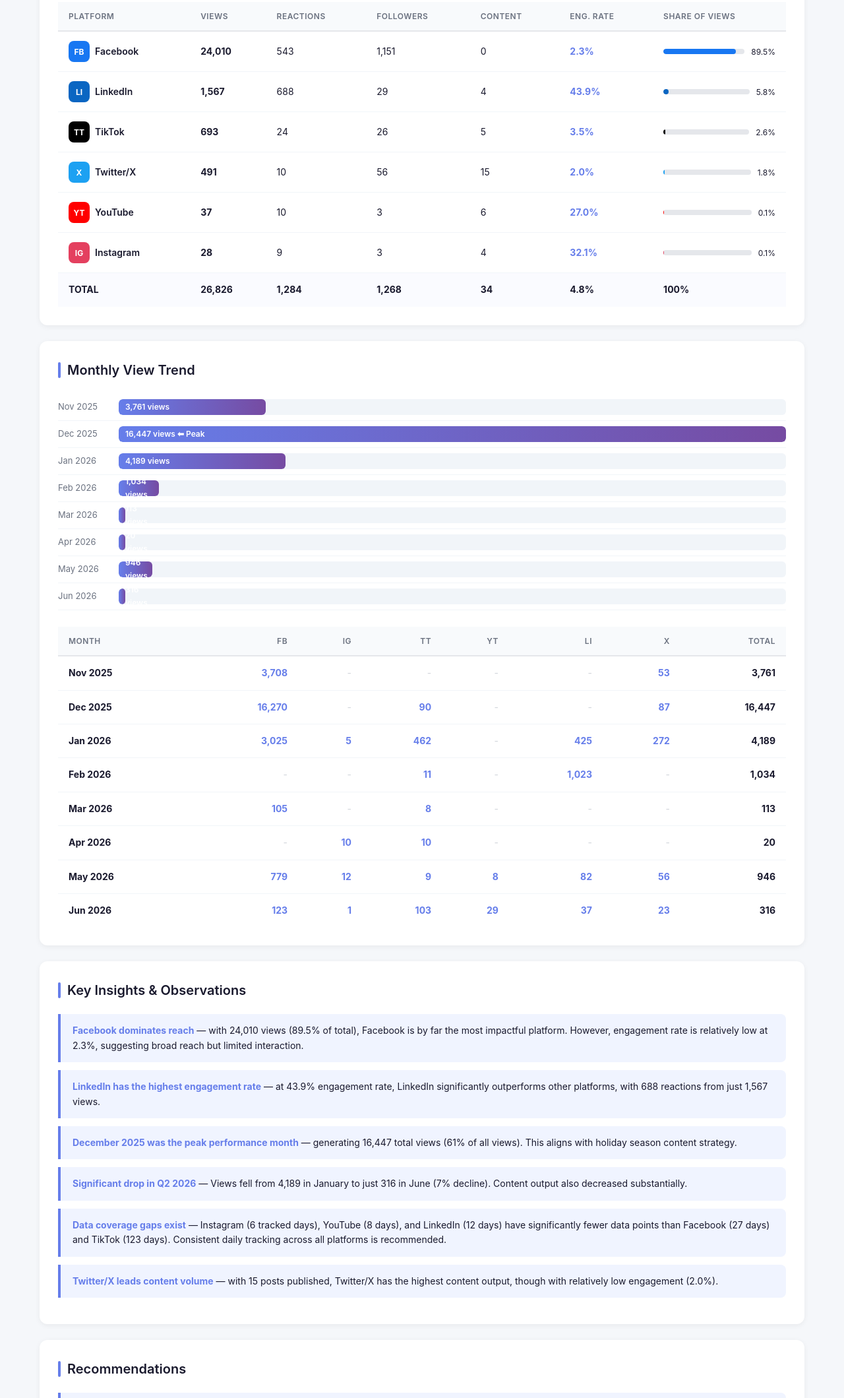
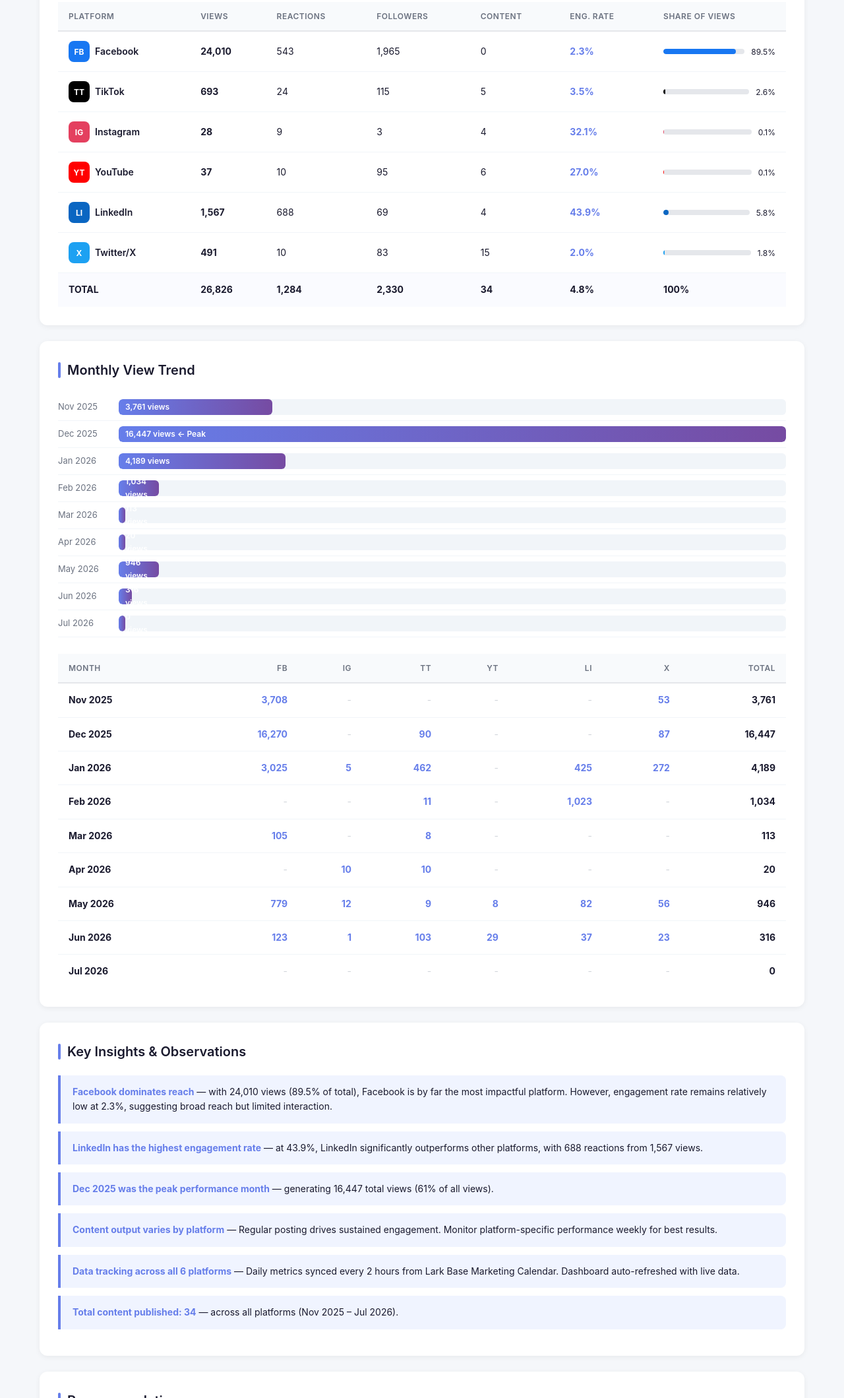
Before and after one commit to mellydeguzman01-ship-it/game-engine-website, a website: page social-dashboard.html in a window 1280 px wide. Shown: the part 681-2800 px from the top of the page at 66% size. Drawn offline with Linux system fonts and the light colour scheme.

Commit message:
auto: social dashboard refresh with live data

```diff
--- a/social-dashboard.html
+++ b/social-dashboard.html
@@ -9,27 +9,21 @@
 body { font-family: -apple-system, BlinkMacSystemFont, 'Segoe UI', Roboto, sans-serif; background: #f5f7fa; color: #1a1a2e; line-height: 1.6; }
 .container { max-width: 1200px; margin: 0 auto; padding: 40px 20px; }
 
-/* Header */
 .header { background: linear-gradient(135deg, #667eea 0%, #764ba2 100%); color: white; padding: 40px; border-radius: 16px; margin-bottom: 30px; }
 .header h1 { font-size: 32px; font-weight: 700; margin-bottom: 8px; }
 .header .subtitle { font-size: 16px; opacity: 0.9; }
 .header .date-range { font-size: 14px; opacity: 0.7; margin-top: 4px; }
 
-/* KPI Cards */
 .kpi-grid { display: grid; grid-template-columns: repeat(auto-fit, minmax(220px, 1fr)); gap: 20px; margin-bottom: 30px; }
 .kpi-card { background: white; border-radius: 12px; padding: 24px; box-shadow: 0 2px 8px rgba(0,0,0,0.06); }
 .kpi-card .label { font-size: 13px; color: #6b7280; text-transform: uppercase; letter-spacing: 0.5px; margin-bottom: 8px; }
 .kpi-card .value { font-size: 28px; font-weight: 700; color: #1a1a2e; }
 .kpi-card .sub { font-size: 13px; color: #9ca3af; margin-top: 4px; }
-.kpi-card .trend-up { color: #10b981; }
-.kpi-card .trend-down { color: #ef4444; }
 
-/* Section */
 .section { background: white; border-radius: 12px; padding: 28px; margin-bottom: 24px; box-shadow: 0 2px 8px rgba(0,0,0,0.06); }
 .section h2 { font-size: 20px; font-weight: 600; margin-bottom: 20px; color: #1a1a2e; display: flex; align-items: center; gap: 10px; }
 .section h2::before { content: ''; width: 4px; height: 24px; background: #667eea; border-radius: 2px; }
 
-/* Table */
 table { width: 100%; border-collapse: collapse; font-size: 14px; }
 th { text-align: left; padding: 12px 16px; background: #f8fafc; color: #6b7280; font-weight: 600; font-size: 12px; text-transform: uppercase; letter-spacing: 0.5px; border-bottom: 2px solid #e5e7eb; }
 td { padding: 14px 16px; border-bottom: 1px solid #f1f5f9; }
@@ -38,15 +32,12 @@
 
 .platform-badge { display: inline-flex; align-items: center; gap: 8px; font-weight: 600; }
 .platform-icon { width: 32px; height: 32px; border-radius: 8px; display: flex; align-items: center; justify-content: center; font-size: 12px; font-weight: 700; color: white; }
-
 .highlight { font-weight: 700; color: #667eea; }
 
-/* Progress bars */
 .bar-container { display: flex; align-items: center; gap: 10px; }
 .bar { flex: 1; height: 8px; background: #e5e7eb; border-radius: 4px; overflow: hidden; }
 .bar-fill { height: 100%; border-radius: 4px; transition: width 0.3s; }
 
-/* Monthly trend */
 .trend-row { display: flex; align-items: center; gap: 12px; padding: 8px 0; border-bottom: 1px solid #f1f5f9; }
 .trend-row:last-child { border-bottom: none; }
 .trend-month { width: 80px; font-size: 13px; color: #6b7280; }
@@ -54,11 +45,9 @@
 .trend-bar-fill { height: 100%; background: linear-gradient(90deg, #667eea, #764ba2); border-radius: 6px; display: flex; align-items: center; padding-left: 10px; }
 .trend-value { font-size: 12px; color: white; font-weight: 600; }
 
-/* Insights */
 .insight { padding: 14px 18px; background: #f0f4ff; border-left: 4px solid #667eea; border-radius: 0 8px 8px 0; margin-bottom: 12px; font-size: 14px; }
 .insight strong { color: #667eea; }
 
-/* Footer */
 .footer { text-align: center; padding: 20px; color: #9ca3af; font-size: 12px; }
 
 @media (max-width: 768px) { .container { padding: 20px 12px; } .header { padding: 24px; } .header h1 { font-size: 24px; } }
@@ -67,14 +56,12 @@
 <body>
 <div class="container">
 
-<!-- HEADER -->
 <div class="header">
   <h1>Social Media Performance Report</h1>
-  <div class="subtitle">As of July 2, 2026</div>
-  <div class="date-range">Reporting Period: November 2025 – June 2026</div>
+  <div class="subtitle">As of July 20, 2026 at 01:31 PM PHT</div>
+  <div class="date-range">Reporting Period: Nov 2025 – Jul 2026</div>
 </div>
 
-<!-- KPI CARDS -->
 <div class="kpi-grid">
   <div class="kpi-card">
     <div class="label">Total Views</div>
@@ -88,13 +75,13 @@
   </div>
   <div class="kpi-card">
     <div class="label">Followers Gained</div>
-    <div class="value">1,268</div>
+    <div class="value">2,330</div>
     <div class="sub">Net follower increase</div>
   </div>
   <div class="kpi-card">
     <div class="label">Content Published</div>
     <div class="value">34</div>
-    <div class="sub">Total posts (8 months)</div>
+    <div class="sub">Total posts</div>
   </div>
   <div class="kpi-card">
     <div class="label">Engagement Rate</div>
@@ -103,7 +90,6 @@
   </div>
 </div>
 
-<!-- PLATFORM PERFORMANCE TABLE -->
 <div class="section">
   <h2>Platform Performance Overview</h2>
   <table>
@@ -128,7 +114,7 @@
         </td>
         <td><strong>24,010</strong></td>
         <td>543</td>
-        <td>1,151</td>
+        <td>1,965</td>
         <td>0</td>
         <td><span class="highlight">2.3%</span></td>
         <td>
@@ -141,76 +127,19 @@
       <tr>
         <td>
           <div class="platform-badge">
-            <div class="platform-icon" style="background:#0A66C2">LI</div>
-            LinkedIn
-          </div>
-        </td>
-        <td><strong>1,567</strong></td>
-        <td>688</td>
-        <td>29</td>
-        <td>4</td>
-        <td><span class="highlight">43.9%</span></td>
-        <td>
-          <div class="bar-container">
-            <div class="bar"><div class="bar-fill" style="width:5.8%; background:#0A66C2"></div></div>
-            <span style="font-size:12px;white-space:nowrap">5.8%</span>
-          </div>
-        </td>
-      </tr>
-      <tr>
-        <td>
-          <div class="platform-badge">
             <div class="platform-icon" style="background:#000000">TT</div>
             TikTok
           </div>
         </td>
         <td><strong>693</strong></td>
         <td>24</td>
-        <td>26</td>
+        <td>115</td>
         <td>5</td>
         <td><span class="highlight">3.5%</span></td>
         <td>
           <div class="bar-container">
             <div class="bar"><div class="bar-fill" style="width:2.6%; background:#000000"></div></div>
             <span style="font-size:12px;white-space:nowrap">2.6%</span>
-          </div>
-        </td>
-      </tr>
-      <tr>
-        <td>
-          <div class="platform-badge">
-            <div class="platform-icon" style="background:#1DA1F2">X</div>
-            Twitter/X
-          </div>
-        </td>
-        <td><strong>491</strong></td>
-        <td>10</td>
-        <td>56</td>
-        <td>15</td>
-        <td><span class="highlight">2.0%</span></td>
-        <td>
-          <div class="bar-container">
-            <div class="bar"><div class="bar-fill" style="width:1.8%; background:#1DA1F2"></div></div>
-            <span style="font-size:12px;white-space:nowrap">1.8%</span>
-          </div>
-        </td>
-      </tr>
-      <tr>
-        <td>
-          <div class="platform-badge">
-            <div class="platform-icon" style="background:#FF0000">YT</div>
-            YouTube
-          </div>
-        </td>
-        <td><strong>37</strong></td>
-        <td>10</td>
-        <td>3</td>
-        <td>6</td>
-        <td><span class="highlight">27.0%</span></td>
-        <td>
-          <div class="bar-container">
-            <div class="bar"><div class="bar-fill" style="width:0.1%; background:#FF0000"></div></div>
-            <span style="font-size:12px;white-space:nowrap">0.1%</span>
           </div>
         </td>
       </tr>
@@ -233,11 +162,68 @@
           </div>
         </td>
       </tr>
+      <tr>
+        <td>
+          <div class="platform-badge">
+            <div class="platform-icon" style="background:#FF0000">YT</div>
+            YouTube
+          </div>
+        </td>
+        <td><strong>37</strong></td>
+        <td>10</td>
+        <td>95</td>
+        <td>6</td>
+        <td><span class="highlight">27.0%</span></td>
+        <td>
+          <div class="bar-container">
+            <div class="bar"><div class="bar-fill" style="width:0.1%; background:#FF0000"></div></div>
+            <span style="font-size:12px;white-space:nowrap">0.1%</span>
+          </div>
+        </td>
+      </tr>
+      <tr>
+        <td>
+          <div class="platform-badge">
+            <div class="platform-icon" style="background:#0A66C2">LI</div>
+            LinkedIn
+          </div>
+        </td>
+        <td><strong>1,567</strong></td>
+        <td>688</td>
+        <td>69</td>
+        <td>4</td>
+        <td><span class="highlight">43.9%</span></td>
+        <td>
+          <div class="bar-container">
+            <div class="bar"><div class="bar-fill" style="width:5.8%; background:#0A66C2"></div></div>
+            <span style="font-size:12px;white-space:nowrap">5.8%</span>
+          </div>
+        </td>
+      </tr>
+      <tr>
+        <td>
+          <div class="platform-badge">
+            <div class="platform-icon" style="background:#1DA1F2">X</div>
+            Twitter/X
+          </div>
+        </td>
+        <td><strong>491</strong></td>
+        <td>10</td>
+        <td>83</td>
+        <td>15</td>
+        <td><span class="highlight">2.0%</span></td>
+        <td>
+          <div class="bar-container">
+            <div class="bar"><div class="bar-fill" style="width:1.8%; background:#1DA1F2"></div></div>
+            <span style="font-size:12px;white-space:nowrap">1.8%</span>
+          </div>
+        </td>
+      </tr>
       <tr style="background:#fafbff; font-weight:700;">
         <td>TOTAL</td>
         <td>26,826</td>
         <td>1,284</td>
-        <td>1,268</td>
+        <td>2,330</td>
         <td>34</td>
         <td>4.8%</td>
         <td>100%</td>
@@ -246,13 +232,12 @@
   </table>
 </div>
 
-<!-- MONTHLY TREND -->
 <div class="section">
   <h2>Monthly View Trend</h2>
   <div class="trend-row">
     <div class="trend-month">Nov 2025</div>
     <div class="trend-bar-wrap">
-      <div class="trend-bar-fill" style="width:22%">
+      <div class="trend-bar-fill" style="width:23%">
         <span class="trend-value">3,761 views</span>
       </div>
     </div>
@@ -261,7 +246,7 @@
     <div class="trend-month">Dec 2025</div>
     <div class="trend-bar-wrap">
       <div class="trend-bar-fill" style="width:100%">
-        <span class="trend-value">16,447 views ⬅ Peak</span>
+        <span class="trend-value">16,447 views <- Peak</span>
       </div>
     </div>
   </div>
@@ -284,7 +269,7 @@
   <div class="trend-row">
     <div class="trend-month">Mar 2026</div>
     <div class="trend-bar-wrap">
-      <div class="trend-bar-fill" style="width:0%">
+      <div class="trend-bar-fill" style="width:1%">
         <span class="trend-value">113 views</span>
       </div>
     </div>
@@ -300,7 +285,7 @@
   <div class="trend-row">
     <div class="trend-month">May 2026</div>
     <div class="trend-bar-wrap">
-      <div class="trend-bar-fill" style="width:5%">
+      <div class="trend-bar-fill" style="width:6%">
         <span class="trend-value">946 views</span>
       </div>
     </div>
@@ -308,8 +293,16 @@
   <div class="trend-row">
     <div class="trend-month">Jun 2026</div>
     <div class="trend-bar-wrap">
-      <div class="trend-bar-fill" style="width:1%">
+      <div class="trend-bar-fill" style="width:2%">
         <span class="trend-value">316 views</span>
+      </div>
+    </div>
+  </div>
+  <div class="trend-row">
+    <div class="trend-month">Jul 2026</div>
+    <div class="trend-bar-wrap">
+      <div class="trend-bar-fill" style="width:0%">
+        <span class="trend-value">0 views</span>
       </div>
     </div>
   </div>
@@ -317,43 +310,45 @@
   <table>
     <thead>
       <tr>
-        <th>Month</th><th style="text-align:right">FB</th><th style="text-align:right">IG</th><th style="text-align:right">TT</th><th style="text-align:right">YT</th><th style="text-align:right">LI</th><th style="text-align:right">X</th><th style="text-align:right">Total</th></tr></thead><tbody>
-      <tr><td><strong>Nov 2025</strong></td><td style="text-align:right" class=" highlight">3,708</td><td style="text-align:right;color:#d1d5db">-</td><td style="text-align:right;color:#d1d5db">-</td><td style="text-align:right;color:#d1d5db">-</td><td style="text-align:right;color:#d1d5db">-</td><td style="text-align:right" class=" highlight">53</td><td style="text-align:right;font-weight:700">3,761</td></tr>
-      <tr><td><strong>Dec 2025</strong></td><td style="text-align:right" class=" highlight">16,270</td><td style="text-align:right;color:#d1d5db">-</td><td style="text-align:right" class=" highlight">90</td><td style="text-align:right;color:#d1d5db">-</td><td style="text-align:right;color:#d1d5db">-</td><td style="text-align:right" class=" highlight">87</td><td style="text-align:right;font-weight:700">16,447</td></tr>
-      <tr><td><strong>Jan 2026</strong></td><td style="text-align:right" class=" highlight">3,025</td><td style="text-align:right" class=" highlight">5</td><td style="text-align:right" class=" highlight">462</td><td style="text-align:right;color:#d1d5db">-</td><td style="text-align:right" class=" highlight">425</td><td style="text-align:right" class=" highlight">272</td><td style="text-align:right;font-weight:700">4,189</td></tr>
-      <tr><td><strong>Feb 2026</strong></td><td style="text-align:right;color:#d1d5db">-</td><td style="text-align:right;color:#d1d5db">-</td><td style="text-align:right" class=" highlight">11</td><td style="text-align:right;color:#d1d5db">-</td><td style="text-align:right" class=" highlight">1,023</td><td style="text-align:right;color:#d1d5db">-</td><td style="text-align:right;font-weight:700">1,034</td></tr>
-      <tr><td><strong>Mar 2026</strong></td><td style="text-align:right" class=" highlight">105</td><td style="text-align:right;color:#d1d5db">-</td><td style="text-align:right" class=" highlight">8</td><td style="text-align:right;color:#d1d5db">-</td><td style="text-align:right;color:#d1d5db">-</td><td style="text-align:right;color:#d1d5db">-</td><td style="text-align:right;font-weight:700">113</td></tr>
-      <tr><td><strong>Apr 2026</strong></td><td style="text-align:right;color:#d1d5db">-</td><td style="text-align:right" class=" highlight">10</td><td style="text-align:right" class=" highlight">10</td><td style="text-align:right;color:#d1d5db">-</td><td style="text-align:right;color:#d1d5db">-</td><td style="text-align:right;color:#d1d5db">-</td><td style="text-align:right;font-weight:700">20</td></tr>
-      <tr><td><strong>May 2026</strong></td><td style="text-align:right" class=" highlight">779</td><td style="text-align:right" class=" highlight">12</td><td style="text-align:right" class=" highlight">9</td><td style="text-align:right" class=" highlight">8</td><td style="text-align:right" class=" highlight">82</td><td style="text-align:right" class=" highlight">56</td><td style="text-align:right;font-weight:700">946</td></tr>
-      <tr><td><strong>Jun 2026</strong></td><td style="text-align:right" class=" highlight">123</td><td style="text-align:right" class=" highlight">1</td><td style="text-align:right" class=" highlight">103</td><td style="text-align:right" class=" highlight">29</td><td style="text-align:right" class=" highlight">37</td><td style="text-align:right" class=" highlight">23</td><td style="text-align:right;font-weight:700">316</td></tr>
-  </tbody></table>
+        <th>Month</th><th style="text-align:right">FB</th><th style="text-align:right">IG</th><th style="text-align:right">TT</th><th style="text-align:right">YT</th><th style="text-align:right">LI</th><th style="text-align:right">X</th><th style="text-align:right">Total</th>
+      </tr>
+    </thead>
+    <tbody>
+      <tr><td><strong>Nov 2025</strong></td><td style="text-align:right" class="highlight">3,708</td><td style="text-align:right;color:#d1d5db">-</td><td style="text-align:right;color:#d1d5db">-</td><td style="text-align:right;color:#d1d5db">-</td><td style="text-align:right;color:#d1d5db">-</td><td style="text-align:right" class="highlight">53</td><td style="text-align:right;font-weight:700">3,761</td></tr>
+      <tr><td><strong>Dec 2025</strong></td><td style="text-align:right" class="highlight">16,270</td><td style="text-align:right;color:#d1d5db">-</td><td style="text-align:right" class="highlight">90</td><td style="text-align:right;color:#d1d5db">-</td><td style="text-align:right;color:#d1d5db">-</td><td style="text-align:right" class="highlight">87</td><td style="text-align:right;font-weight:700">16,447</td></tr>
+      <tr><td><strong>Jan 2026</strong></td><td style="text-align:right" class="highlight">3,025</td><td style="text-align:right" class="highlight">5</td><td style="text-align:right" class="highlight">462</td><td style="text-align:right;color:#d1d5db">-</td><td style="text-align:right" class="highlight">425</td><td style="text-align:right" class="highlight">272</td><td style="text-align:right;font-weight:700">4,189</td></tr>
+      <tr><td><strong>Feb 2026</strong></td><td style="text-align:right;color:#d1d5db">-</td><td style="text-align:right;color:#d1d5db">-</td><td style="text-align:right" class="highlight">11</td><td style="text-align:right;color:#d1d5db">-</td><td style="text-align:right" class="highlight">1,023</td><td style="text-align:right;color:#d1d5db">-</td><td style="text-align:right;font-weight:700">1,034</td></tr>
+      <tr><td><strong>Mar 2026</strong></td><td style="text-align:right" class="highlight">105</td><td style="text-align:right;color:#d1d5db">-</td><td style="text-align:right" class="highlight">8</td><td style="text-align:right;color:#d1d5db">-</td><td style="text-align:right;color:#d1d5db">-</td><td style="text-align:right;color:#d1d5db">-</td><td style="text-align:right;font-weight:700">113</td></tr>
+      <tr><td><strong>Apr 2026</strong></td><td style="text-align:right;color:#d1d5db">-</td><td style="text-align:right" class="highlight">10</td><td style="text-align:right" class="highlight">10</td><td style="text-align:right;color:#d1d5db">-</td><td style="text-align:right;color:#d1d5db">-</td><td style="text-align:right;color:#d1d5db">-</td><td style="text-align:right;font-weight:700">20</td></tr>
+      <tr><td><strong>May 2026</strong></td><td style="text-align:right" class="highlight">779</td><td style="text-align:right" class="highlight">12</td><td style="text-align:right" class="highlight">9</td><td style="text-align:right" class="highlight">8</td><td style="text-align:right" class="highlight">82</td><td style="text-align:right" class="highlight">56</td><td style="text-align:right;font-weight:700">946</td></tr>
+      <tr><td><strong>Jun 2026</strong></td><td style="text-align:right" class="highlight">123</td><td style="text-align:right" class="highlight">1</td><td style="text-align:right" class="highlight">103</td><td style="text-align:right" class="highlight">29</td><td style="text-align:right" class="highlight">37</td><td style="text-align:right" class="highlight">23</td><td style="text-align:right;font-weight:700">316</td></tr>
+      <tr><td><strong>Jul 2026</strong></td><td style="text-align:right;color:#d1d5db">-</td><td style="text-align:right;color:#d1d5db">-</td><td style="text-align:right;color:#d1d5db">-</td><td style="text-align:right;color:#d1d5db">-</td><td style="text-align:right;color:#d1d5db">-</td><td style="text-align:right;color:#d1d5db">-</td><td style="text-align:right;font-weight:700">0</td></tr>
+    </tbody>
+  </table>
 </div>
 
-<!-- KEY INSIGHTS -->
 <div class="section">
-  <h2>Key Insights & Observations</h2>
+  <h2>Key Insights &amp; Observations</h2>
+  <div class="insight"><strong>Facebook dominates reach</strong> &mdash; with 24,010 views (89.5% of total), Facebook is by far the most impactful platform. However, engagement rate remains relatively low at 2.3%, suggesting broad reach but limited interaction.</div>
+  <div class="insight"><strong>LinkedIn has the highest engagement rate</strong> &mdash; at 43.9%, LinkedIn significantly outperforms other platforms, with 688 reactions from 1,567 views.</div>
+  <div class="insight"><strong>Dec 2025 was the peak performance month</strong> &mdash; generating 16,447 total views (61% of all views).</div>
+  <div class="insight"><strong>Content output varies by platform</strong> &mdash; Regular posting drives sustained engagement. Monitor platform-specific performance weekly for best results.</div>
+  <div class="insight"><strong>Data tracking across all 6 platforms</strong> &mdash; Daily metrics synced every 2 hours from Lark Base Marketing Calendar. Dashboard auto-refreshed with live data.</div>
+  <div class="insight"><strong>Total content published: 34</strong> &mdash; across all platforms (Nov 2025 &ndash; Jul 2026).</div>
 
-  <div class="insight"><strong>Facebook dominates reach</strong> — with 24,010 views (89.5% of total), Facebook is by far the most impactful platform. However, engagement rate is relatively low at 2.3%, suggesting broad reach but limited interaction.</div>
-  <div class="insight"><strong>LinkedIn has the highest engagement rate</strong> — at 43.9% engagement rate, LinkedIn significantly outperforms other platforms, with 688 reactions from just 1,567 views.</div>
-  <div class="insight"><strong>December 2025 was the peak performance month</strong> — generating 16,447 total views (61% of all views). This aligns with holiday season content strategy.</div>
-  <div class="insight"><strong>Significant drop in Q2 2026</strong> — Views fell from 4,189 in January to just 316 in June (7% decline). Content output also decreased substantially.</div>
-  <div class="insight"><strong>Data coverage gaps exist</strong> — Instagram (6 tracked days), YouTube (8 days), and LinkedIn (12 days) have significantly fewer data points than Facebook (27 days) and TikTok (123 days). Consistent daily tracking across all platforms is recommended.</div>
-  <div class="insight"><strong>Twitter/X leads content volume</strong> — with 15 posts published, Twitter/X has the highest content output, though with relatively low engagement (2.0%).</div>
 </div>
 
-<!-- RECOMMENDATIONS -->
 <div class="section">
   <h2>Recommendations</h2>
 
-  <div class="insight"><strong>1. Reactivate consistent posting</strong> — Content output has declined sharply since Q1 2026. Resume regular posting schedules across all platforms, especially Facebook and TikTok.</div>
-  <div class="insight"><strong>2. Double down on LinkedIn strategy</strong> — With a 43.9% engagement rate, LinkedIn posts generate outsized interaction. Increase LinkedIn content from 4 to at least 8-12 posts/month.</div>
-  <div class="insight"><strong>3. Fill data gaps</strong> — Instagram and YouTube have minimal tracking data. Ensure daily metrics scraping is running consistently for all 6 platforms.</div>
-  <div class="insight"><strong>4. Leverage Facebook's reach for conversions</strong> — Facebook's 24,010 views represent a massive audience. Add call-to-action posts to convert views into engagement and followers.</div>
+  <div class="insight"><strong>1. Maintain consistent posting schedule</strong> &mdash; Regular posting drives sustained engagement. Aim for minimum 2x/week per active platform.</div>
+  <div class="insight"><strong>2. Double down on LinkedIn strategy</strong> &mdash; With its outsized engagement rate, LinkedIn posts generate high interaction. Increase LinkedIn content frequency.</div>
+  <div class="insight"><strong>3. Ensure daily tracking coverage</strong> &mdash; Daily metrics must be logged consistently for all 6 platforms to maintain data accuracy in the dashboard.</div>
+  <div class="insight"><strong>4. Leverage Facebook reach for conversions</strong> &mdash; Facebook&rsquo;s massive viewership represents a broad audience. Add call-to-action posts to convert views into engagement.</div>
 </div>
 
-<!-- FOOTER -->
 <div class="footer">
-  Generated on July 2, 2026 &bull; Data Source: Lark Base (Social Media Performance Tracker) &bull; Period: Nov 2025 – Jun 2026
+  Generated on July 20, 2026 at 01:31 PM PHT &bull; Auto-refreshed with live data &bull; Period: Nov 2025 – Jul 2026
 </div>
 
 </div>
```
